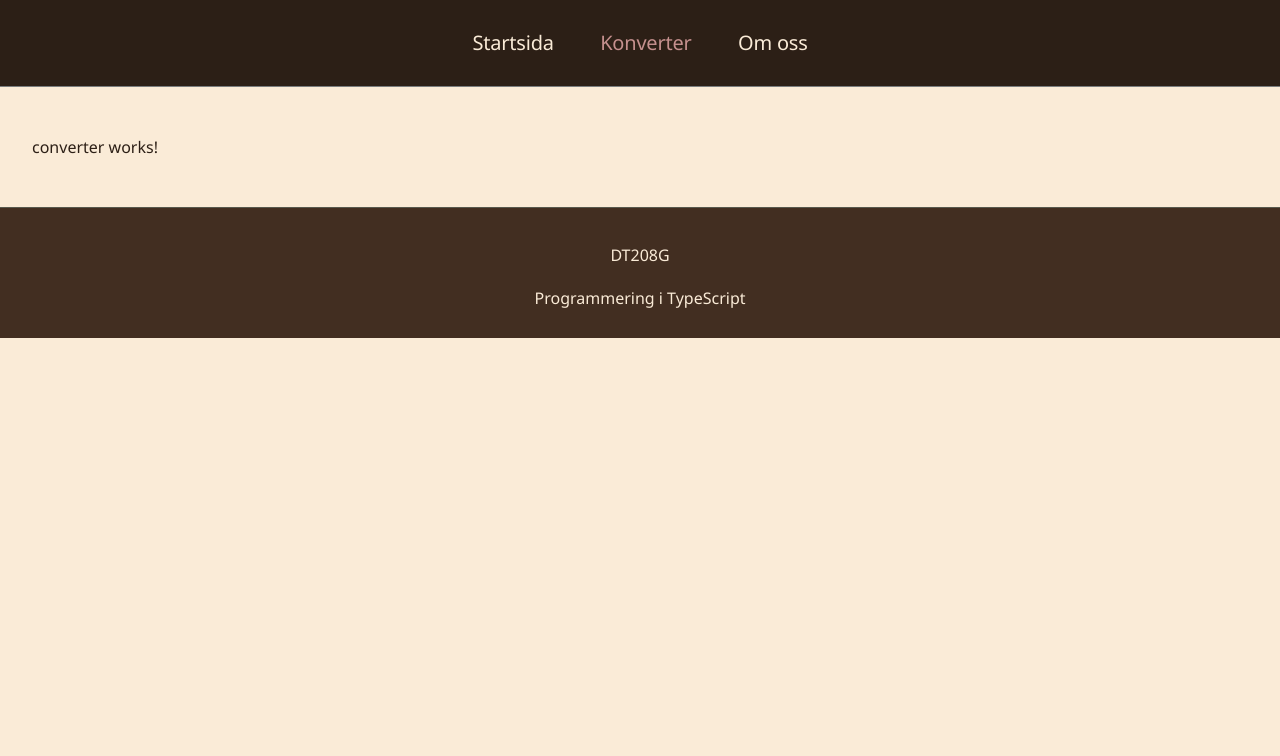
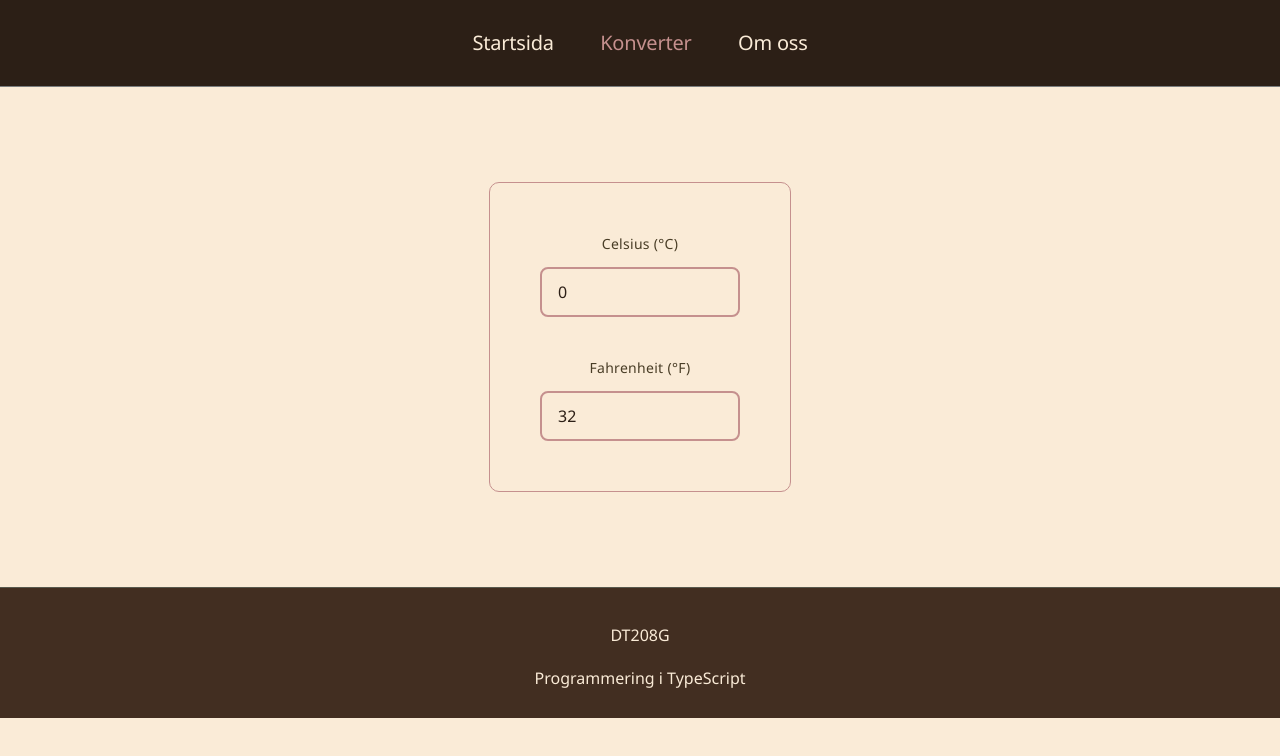
Before and after one commit to umavanmoriel/DT208G_Moment3, an Angular app: page /converter in a window 1280 px wide. Shown: the top 756 px of the page. Built offline with nearby package versions, Linux system fonts and the light colour scheme.

Commit message:
--Skapar input för temperatur konverter i converter.html --Lägger till class med metoder för att konvertera celsius till fahrenheit och vice versa i converter.ts -- Lägger till css för temperatur konverter

```diff
--- a/src/app/about/about.css
+++ b/src/app/about/about.css
@@ -0,0 +1,6 @@
+.about-container {
+    display: flex;
+    flex-direction: column;
+    align-items: center;
+    gap: 20px;
+}
--- a/src/app/converter/converter.css
+++ b/src/app/converter/converter.css
@@ -0,0 +1,79 @@
+.converter-container {
+    display: flex;
+    flex-direction: column;
+    align-items: center;
+    justify-content: center;
+    gap: 40px;
+    border: 1px solid #c5908e;
+    border-radius: 10px;
+    padding: 50px;
+}
+
+.temperature-input-container {
+    display: flex;
+    flex-direction: column;
+    align-items: center;
+    justify-content: center;
+    gap: 5px;
+}
+
+.temperature-label {
+    display: block;
+    margin-bottom: 0.5rem;
+    font-weight: 500;
+    color: #493d26;
+    font-size: 0.875rem;
+    letter-spacing: 0.3px;
+}
+
+.temperature-input {
+    width: 200px;
+    padding: 0.75rem 1rem;
+    font-family: 'Segoe UI', system-ui, -apple-system, 'Inter', 'Helvetica Neue', sans-serif;
+    font-size: 1rem;
+    color: #2c1f16;
+    background-color: #faebd7;
+    border: 2px solid #c5908e;
+    border-radius: 0.5rem;
+    transition: all 0.2s ease;
+    outline: none;
+}
+
+.temperature-input:hover {
+    border-color: #6f4e37;
+}
+
+.temperature-input:focus {
+    border-color: #6f4e37;
+    box-shadow: 0 0 0 3px rgba(111, 78, 55, 0.15);
+}
+
+.converter-button {
+    width: 200px;
+    display: inline-flex;
+    align-items: center;
+    justify-content: center;
+    gap: 0.5rem;
+    padding: 0.75rem 1.5rem;
+    font-family: 'Segoe UI', system-ui, -apple-system, 'Inter', 'Helvetica Neue', sans-serif;
+    font-size: 1rem;
+    font-weight: 500;
+    line-height: 1.5;
+    background-color: #6f4e37;
+    color: #faebd7;
+    border: none;
+    border-radius: 0.5rem;
+    cursor: pointer;
+    transition: all 0.2s ease;
+}
+
+.converter-button:hover {
+    background-color: #493d26;
+    transform: translateY(-1px);
+    box-shadow: 0 4px 8px rgba(0, 0, 0, 0.1);
+}
+
+
+.converter-button:focus {
+    outline: none;
+}
--- a/src/app/converter/converter.html
+++ b/src/app/converter/converter.html
@@ -1 +1,10 @@
-<p>converter works!</p>
+<div class="converter-container">
+    <div class="temperature-input-container">
+        <label for="celsiusValue" class="temperature-label">Celsius (°C)</label>
+        <input type="number" id="celsiusValue" class="temperature-input" [(ngModel)]="celsiusValue" (ngModelChange)="convertToFahrenheit()">
+    </div>
+    <div class="temperature-input-container">
+        <label for="fahrenValue" class="temperature-label">Fahrenheit (°F)</label>
+        <input type="number" id="fahrenValue" class="temperature-input" [(ngModel)]="fahrenValue" (ngModelChange)="convertToCersius()">
+    </div>
+</div>
--- a/src/app/converter/converter.ts
+++ b/src/app/converter/converter.ts
@@ -1,9 +1,23 @@
 import { Component } from '@angular/core';
+import { FormsModule } from '@angular/forms';
 
 @Component({
   selector: 'app-converter',
-  imports: [],
+  imports: [FormsModule,],
   templateUrl: './converter.html',
   styleUrl: './converter.css',
 })
-export class Converter {}
+export class Converter {
+  // Properties
+  celsiusValue : number = 0;
+  fahrenValue : number = 32;
+
+  //Metods
+  convertToFahrenheit() : void {
+    this.fahrenValue = parseFloat(((this.celsiusValue * 1.8 ) + 32).toFixed(2));
+  }
+
+  convertToCersius() : void {
+    this.celsiusValue = parseFloat(((this.fahrenValue - 32 ) * 5/9).toFixed(2));
+  }
+}
--- a/src/styles.css
+++ b/src/styles.css
@@ -14,6 +14,7 @@ body {
     flex-direction: column;
     min-height: 100vh;
     background-color: #faebd7;
+    justify-content: space-between;
 }
 
 /* Main */
@@ -26,4 +27,9 @@ main {
     width: 100%;
     box-sizing: border-box;
     background-color: #faebd7;
+    min-height: 500px;
+    display: flex;
+    flex-direction: column;
+    align-items: center;
+    justify-content: center;
 }
```
Also changed, not shown: src/app/about/about.html (+6 -1 lines).
